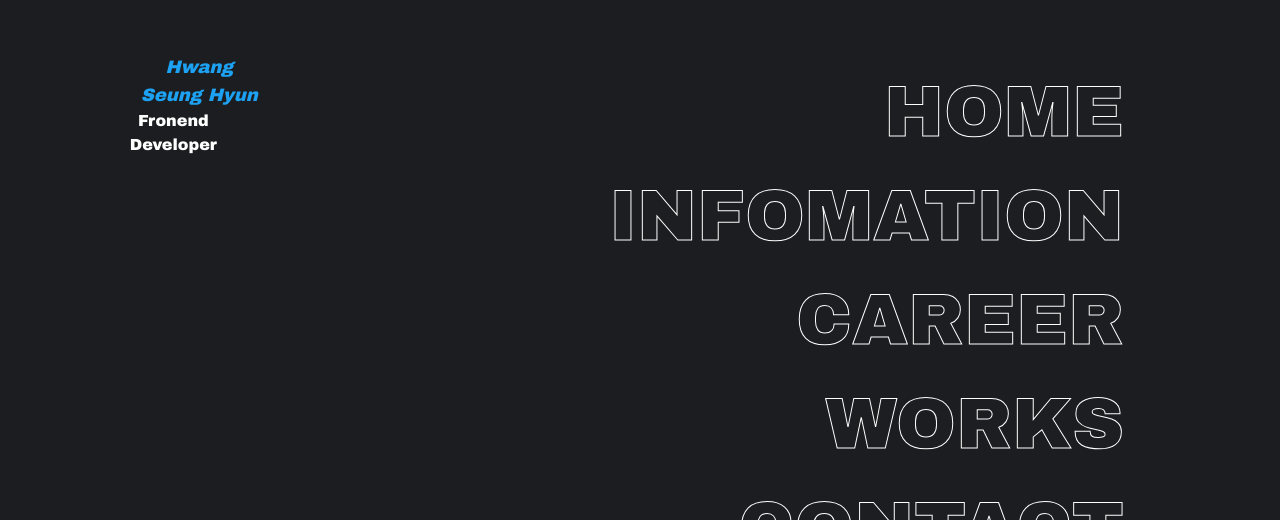
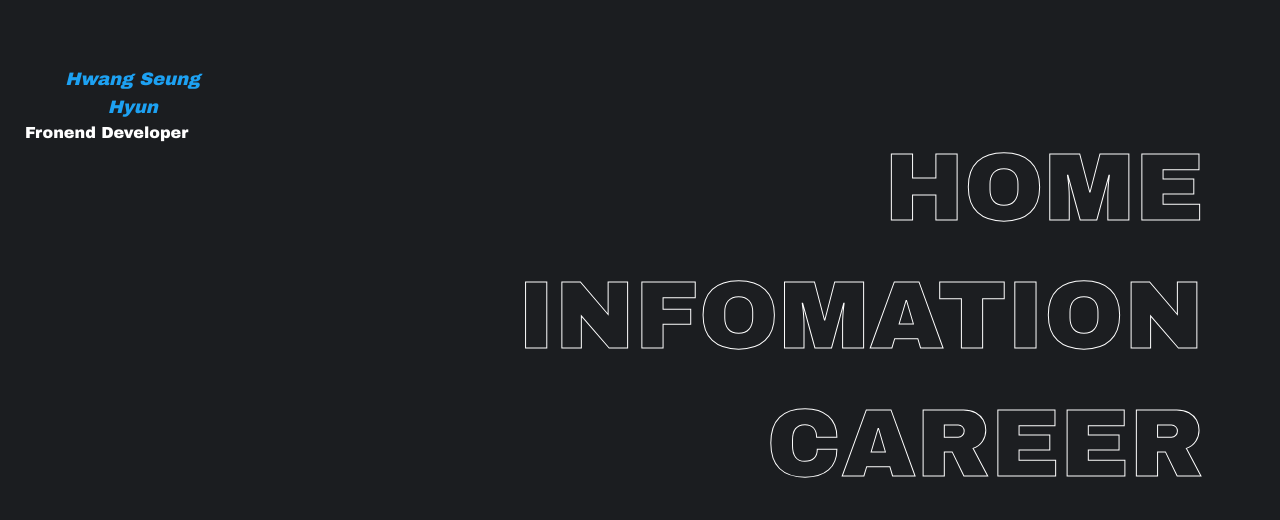
Before and after one commit to ghkdsigm/https---github.com-ghkdsigm-new-portfolio-2022-v2, a Vue app in the folder my-portpolio/: page / in a window 1280 px wide. Shown: the part 280-800 px from the top of the page. Built offline with nearby package versions, Linux system fonts and the light colour scheme.

Commit message:
헤드라인 수정중

```diff
--- a/my-portpolio/src/components/HeadLine.vue
+++ b/my-portpolio/src/components/HeadLine.vue
@@ -1,9 +1,9 @@
 <template>
-  <div class="lg:pr-14 pr-4 self-center mt-80 text-right">
+  <div class="lg:pr-14 pr-4 self-center xl:mt-96 lg:mt-80 md:mt-64 mt-0 text-right">
     <router-link :to="route.path" :class="`transition-all ease-in-out linkWrap`" v-for="route in routes" :key="route">
       <div v-if="route.meta.isMenu">
           <i :class="route.icon"></i>
-          <span class="ml-5 text-7xl font-light hidden lg:inline-block navLink py-4">{{route.title}}</span>
+          <span class="ml-5 text-8xl font-light hidden lg:inline-block navLink py-4">{{route.title}}</span>
       </div>
     </router-link>
   </div>
--- a/my-portpolio/tailwind.config.js
+++ b/my-portpolio/tailwind.config.js
@@ -31,5 +31,31 @@
       },
     },
   },
-  plugins: [],
+  corePlugins: {
+    container: false
+  },
+  plugins: [
+    function ({ addComponents }) {
+      addComponents({
+        '.container': {
+          maxWidth: '100%',
+          '@screen sm': {
+            maxWidth: '640px',
+          },
+          '@screen md': {
+            maxWidth: '768px',
+          },
+          '@screen lg': {
+            maxWidth: '1280px',
+          },
+          '@screen xl': {
+            maxWidth: '1600px',
+          },
+          '@screen 2xl': {
+            maxWidth: '2450px',
+          }
+        }
+      })
+    }
+  ]
 }
```
